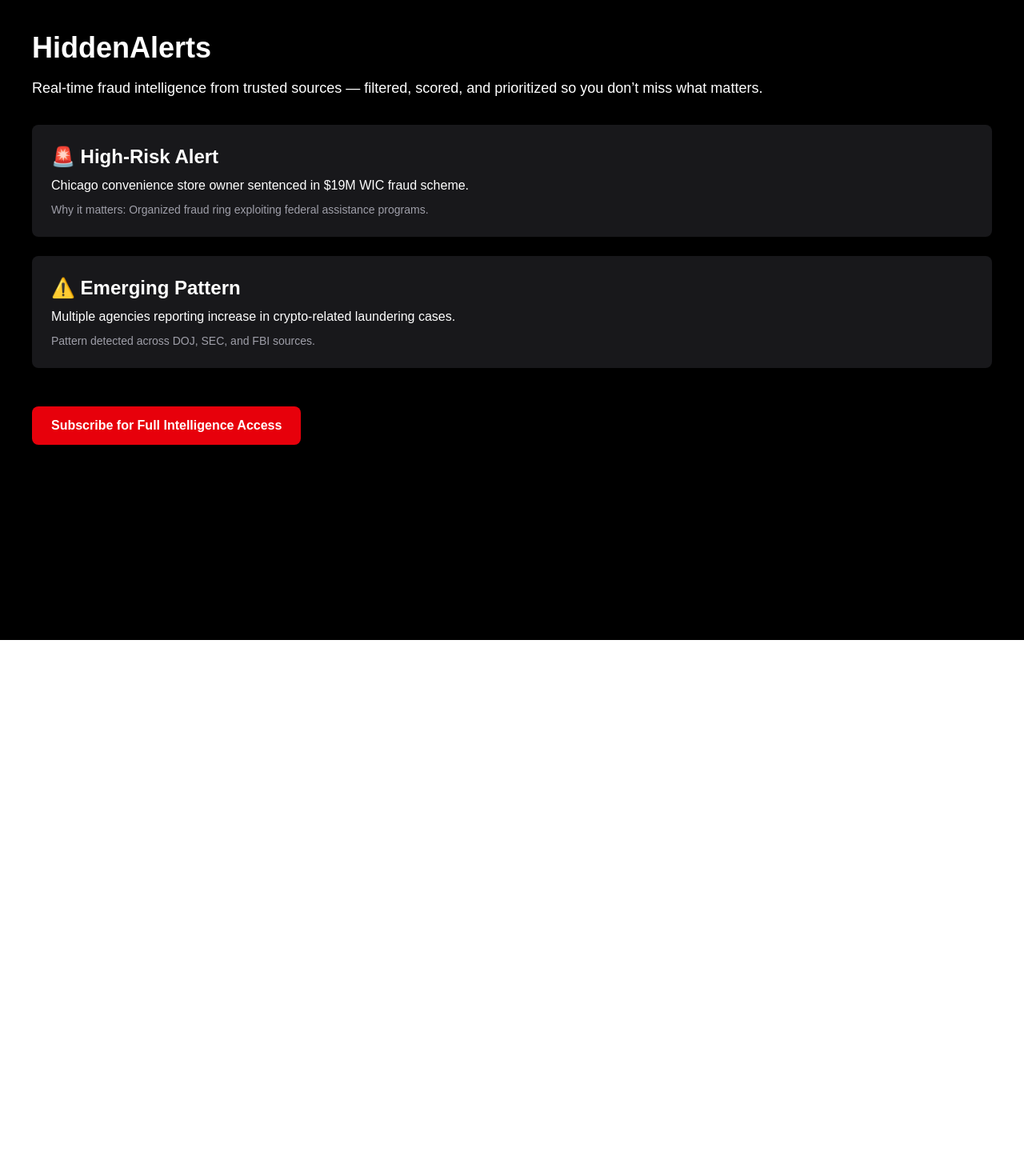
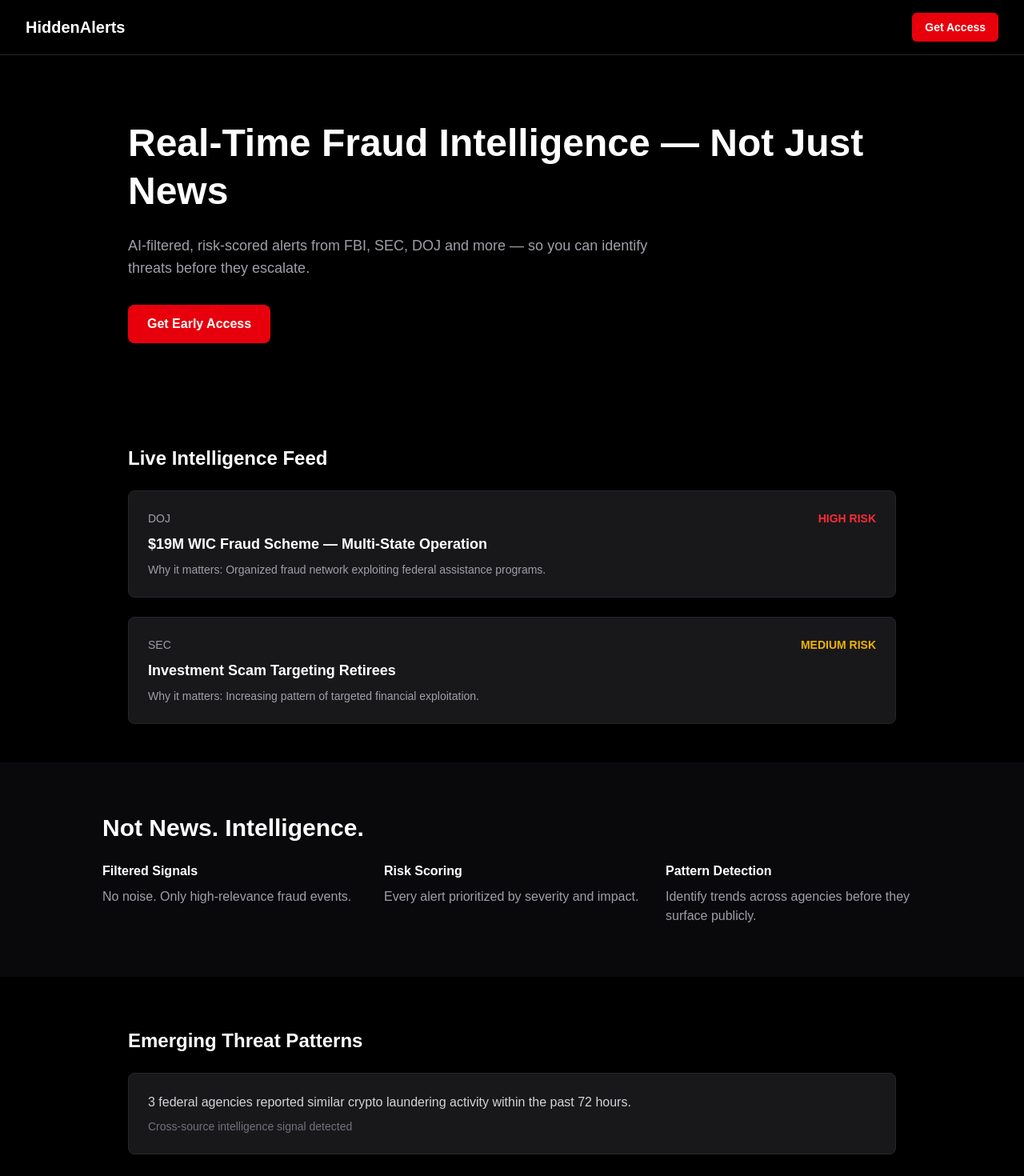
Before and after one commit to HiddenAlerts/hiddenalerts, a Next.js app in the folder frontend/: page / in a window 1280 px wide. Shown: the top 1470 px of the page at 80% size. Before the commit the page ends 800 px from the top, so only its background shows below. Built offline with nearby package versions, Linux system fonts and the light colour scheme.

Commit message:
Update page.tsx

```diff
--- a/frontend/app/page.tsx
+++ b/frontend/app/page.tsx
@@ -1,37 +1,118 @@
 export default function Home() {
   return (
-    <div className="min-h-screen bg-black text-white p-10">
-      <h1 className="text-4xl font-bold mb-4">HiddenAlerts</h1>
-      <p className="text-lg mb-8">
-        Real-time fraud intelligence from trusted sources — filtered, scored,
-        and prioritized so you don’t miss what matters.
-      </p>
+    <div className="min-h-screen bg-black text-white">
 
-      <div className="bg-zinc-900 p-6 rounded-lg mb-6">
-        <h2 className="text-2xl font-semibold mb-2">🚨 High-Risk Alert</h2>
-        <p>
-          Chicago convenience store owner sentenced in $19M WIC fraud scheme.
+      {/* NAV */}
+      <nav className="flex justify-between items-center px-8 py-4 border-b border-zinc-800">
+        <h1 className="text-xl font-bold">HiddenAlerts</h1>
+        <button className="bg-red-600 px-4 py-2 rounded-md text-sm font-semibold hover:bg-red-700">
+          Get Access
+        </button>
+      </nav>
+
+      {/* HERO */}
+      <section className="px-8 py-20 max-w-5xl mx-auto">
+        <h1 className="text-5xl font-bold mb-6 leading-tight">
+          Real-Time Fraud Intelligence — Not Just News
+        </h1>
+        <p className="text-lg text-zinc-400 mb-8 max-w-2xl">
+          AI-filtered, risk-scored alerts from FBI, SEC, DOJ and more — so you
+          can identify threats before they escalate.
         </p>
-        <p className="text-sm text-zinc-400 mt-2">
-          Why it matters: Organized fraud ring exploiting federal assistance
-          programs.
+        <button className="bg-red-600 px-6 py-3 rounded-lg font-semibold hover:bg-red-700">
+          Get Early Access
+        </button>
+      </section>
+
+      {/* ALERT PREVIEW */}
+      <section className="px-8 py-12 max-w-5xl mx-auto">
+        <h2 className="text-2xl font-semibold mb-6">Live Intelligence Feed</h2>
+
+        <div className="space-y-6">
+
+          <div className="bg-zinc-900 p-6 rounded-lg border border-zinc-800">
+            <div className="flex justify-between mb-2">
+              <span className="text-sm text-zinc-400">DOJ</span>
+              <span className="text-red-500 text-sm font-semibold">HIGH RISK</span>
+            </div>
+            <h3 className="text-lg font-semibold mb-2">
+              $19M WIC Fraud Scheme — Multi-State Operation
+            </h3>
+            <p className="text-zinc-400 text-sm">
+              Why it matters: Organized fraud network exploiting federal assistance programs.
+            </p>
+          </div>
+
+          <div className="bg-zinc-900 p-6 rounded-lg border border-zinc-800">
+            <div className="flex justify-between mb-2">
+              <span className="text-sm text-zinc-400">SEC</span>
+              <span className="text-yellow-500 text-sm font-semibold">MEDIUM RISK</span>
+            </div>
+            <h3 className="text-lg font-semibold mb-2">
+              Investment Scam Targeting Retirees
+            </h3>
+            <p className="text-zinc-400 text-sm">
+              Why it matters: Increasing pattern of targeted financial exploitation.
+            </p>
+          </div>
+
+        </div>
+      </section>
+
+      {/* DIFFERENTIATION */}
+      <section className="px-8 py-16 bg-zinc-950">
+        <div className="max-w-5xl mx-auto">
+          <h2 className="text-3xl font-bold mb-6">Not News. Intelligence.</h2>
+
+          <div className="grid md:grid-cols-3 gap-8 text-zinc-400">
+
+            <div>
+              <h3 className="text-white font-semibold mb-2">Filtered Signals</h3>
+              <p>No noise. Only high-relevance fraud events.</p>
+            </div>
+
+            <div>
+              <h3 className="text-white font-semibold mb-2">Risk Scoring</h3>
+              <p>Every alert prioritized by severity and impact.</p>
+            </div>
+
+            <div>
+              <h3 className="text-white font-semibold mb-2">Pattern Detection</h3>
+              <p>Identify trends across agencies before they surface publicly.</p>
+            </div>
+
+          </div>
+        </div>
+      </section>
+
+      {/* PATTERN EXAMPLE */}
+      <section className="px-8 py-16 max-w-5xl mx-auto">
+        <h2 className="text-2xl font-semibold mb-6">Emerging Threat Patterns</h2>
+
+        <div className="bg-zinc-900 p-6 rounded-lg border border-zinc-800">
+          <p className="text-zinc-300">
+            3 federal agencies reported similar crypto laundering activity within the past 72 hours.
+          </p>
+          <p className="text-sm text-zinc-500 mt-2">
+            Cross-source intelligence signal detected
+          </p>
+        </div>
+      </section>
+
+      {/* CTA */}
+      <section className="px-8 py-20 text-center">
+        <h2 className="text-3xl font-bold mb-4">
+          Stay Ahead of Financial Threats
+        </h2>
+        <p className="text-zinc-400 mb-6">
+          Join early users getting access to real-time fraud intelligence.
         </p>
-      </div>
 
-      <div className="bg-zinc-900 p-6 rounded-lg mb-6">
-        <h2 className="text-2xl font-semibold mb-2">⚠️ Emerging Pattern</h2>
-        <p>
-          Multiple agencies reporting increase in crypto-related laundering
-          cases.
-        </p>
-        <p className="text-sm text-zinc-400 mt-2">
-          Pattern detected across DOJ, SEC, and FBI sources.
-        </p>
-      </div>
+        <button className="bg-red-600 px-8 py-3 rounded-lg font-semibold hover:bg-red-700">
+          Subscribe for Full Access
+        </button>
+      </section>
 
-      <button className="mt-6 px-6 py-3 bg-red-600 rounded-lg font-semibold hover:bg-red-700">
-        Subscribe for Full Intelligence Access
-      </button>
     </div>
   );
 }
```
